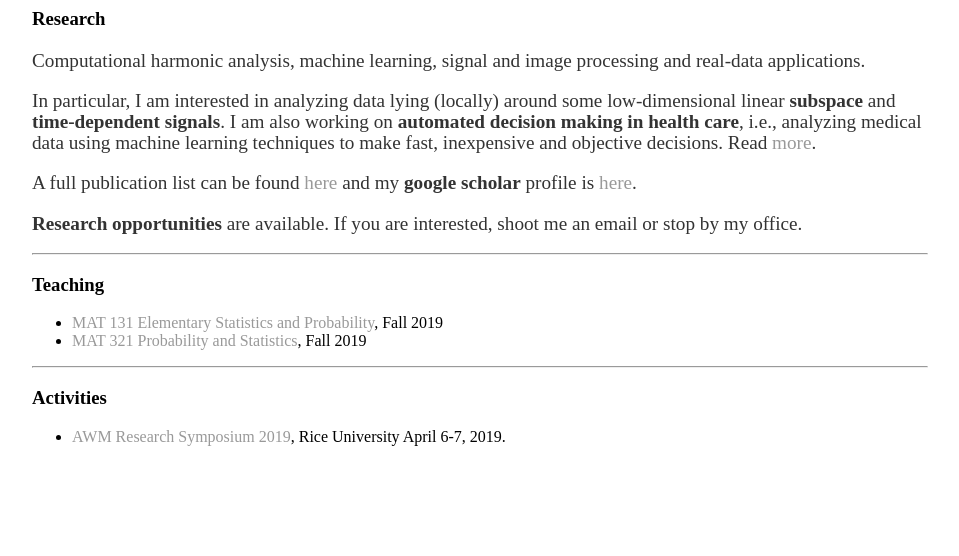
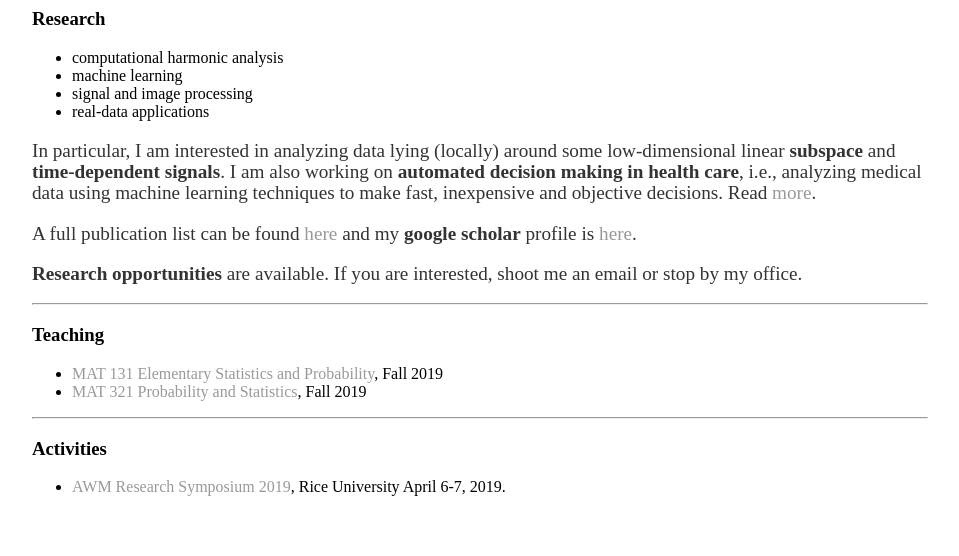
Before and after one commit to mathGrace/mathGrace.github.io, a Jekyll site: the page built from index.md, in a window 1280 px wide. Shown: the part 377-933 px from the top of the page, without its empty margins (160-1119 px from the left). Built offline with Jekyll 4.4.1, drawn with Linux system fonts in a browser that asks for light colours; before the commit the page ends 900 px from its top, so only the background shows below that.

Commit message:
Update index.md

```diff
--- a/index.md
+++ b/index.md
@@ -12,8 +12,10 @@ title: homepage
 ---
 
 ### Research
-Computational harmonic analysis, machine learning,
-signal and image processing and real-data applications.
+- computational harmonic analysis
+- machine learning
+- signal and image processing
+- real-data applications
 
 In particular, I am interested in analyzing data lying (locally) around some low-dimensional
 linear **subspace** and **time-dependent signals**. I am also working on **automated decision making in health care**, i.e., analyzing medical data using machine learning techniques to make fast, inexpensive and objective decisions. Read [more](research).
```
